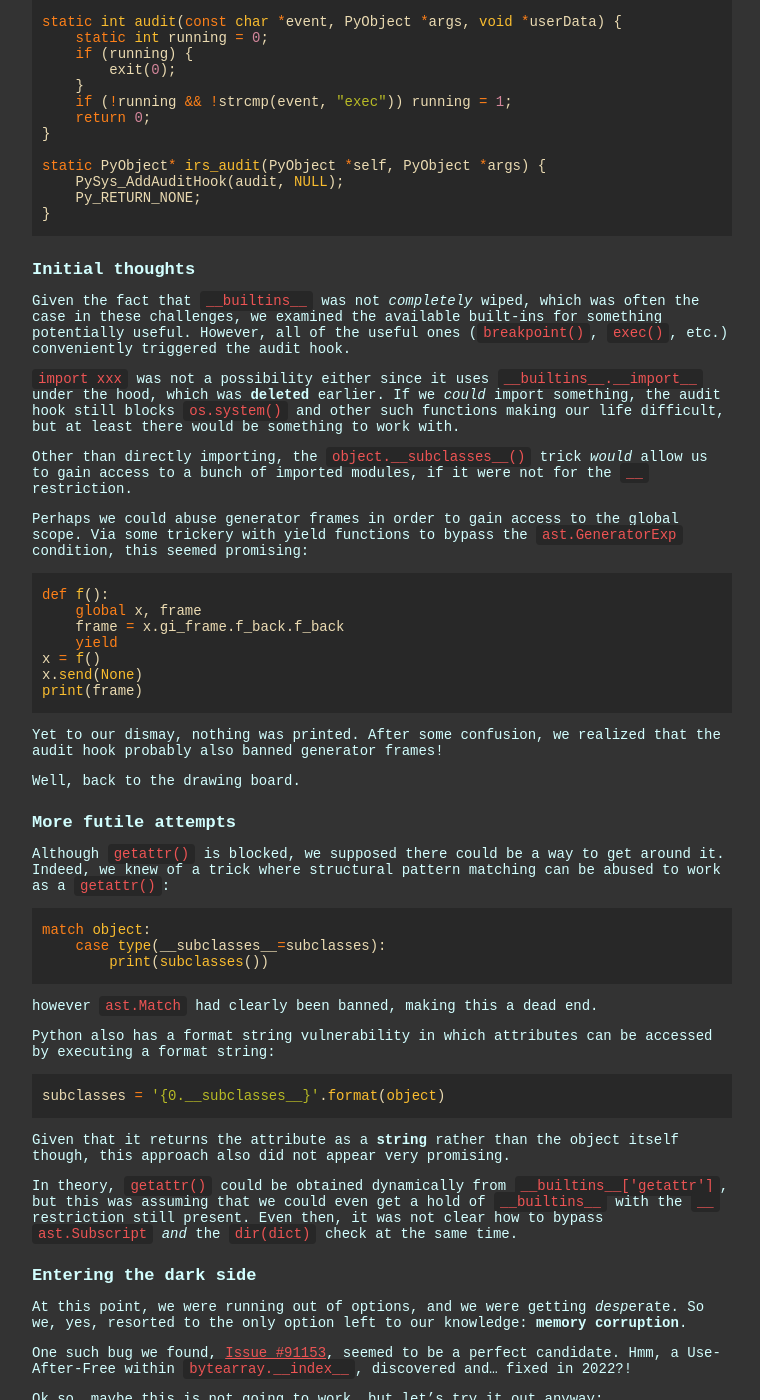
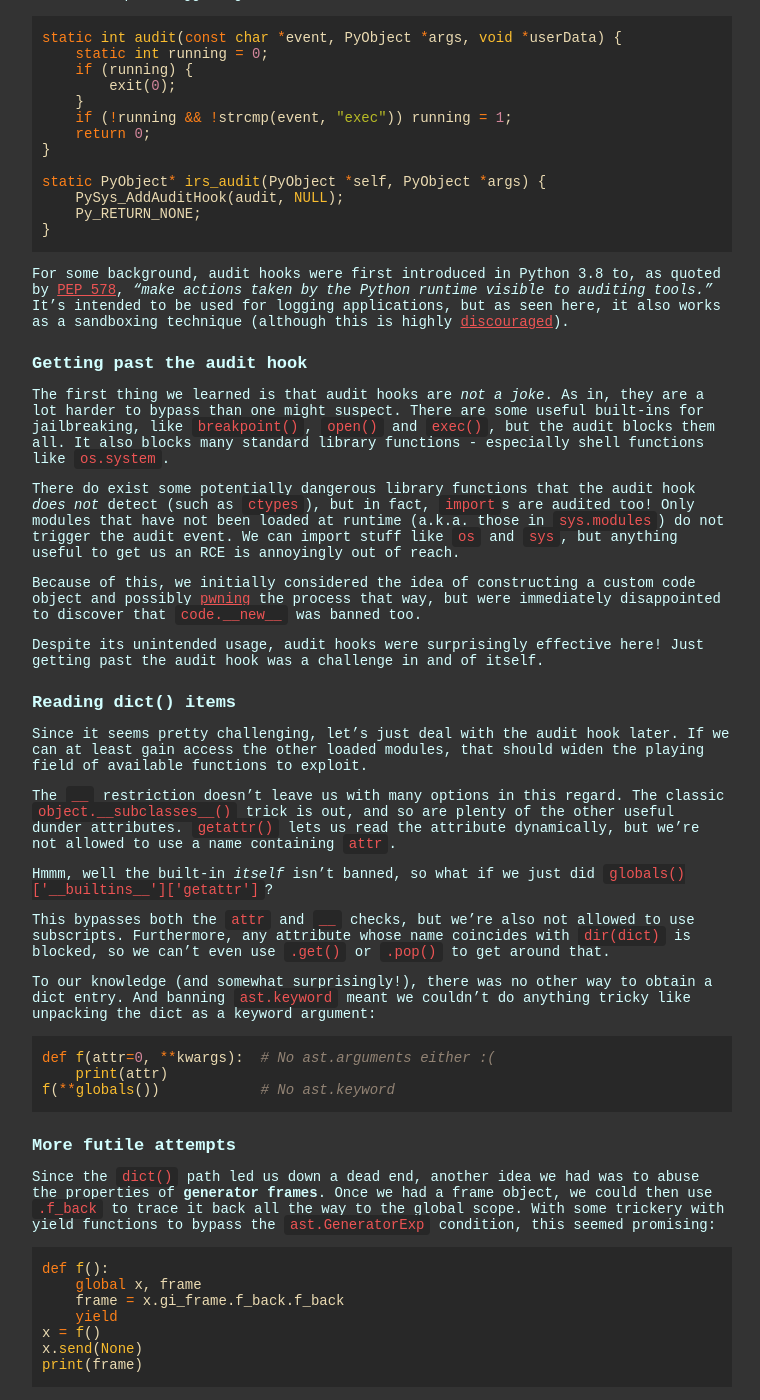
Before and after one commit to ubcctf/ubcctf.github.io, a Jekyll site: the page built from _posts/2024-02-08-dicectf2024-irs.md, in a window 1280 px wide and 1400 px high, scrolled down 1526 px. Shown: the whole window, without its empty margins (258-1018 px from the left). Built offline with Jekyll 4.4.1, drawn with Linux system fonts in a browser that asks for light colours; nearby versions of some CDN libraries; some web fonts are replaced; some of the changed text lies outside the part shown.

Commit message:
Revise irs post

````diff
--- a/_posts/2024-02-08-dicectf2024-irs.md
+++ b/_posts/2024-02-08-dicectf2024-irs.md
@@ -58,30 +58,30 @@
     exec(c, {}, {})
 ```
 
-The program accepts a multi-line input through `c`, and runs it through a series of checks to make sure
-the code isn't *dangerous*. At the end, it runs the input as Python code through an `exec`.
+The server accepts a multi-line input through the variable `c`, and runs it through a series of checks to
+make sure the code isn't **dangerous**. If all the checks pass, the input is executed as Python code via an
+`exec`.
 
-In jail challenges like this, the flag is typically located somewhere on the filesystem, meaning we'll likely
-need to obtain a shell to access it.
+In such "pyjail" challenges, the flag is usually stored somewhere on the filesystem, meaning we will likely
+need to obtain a shell or file read of some sort.
 
-Analyzing the code further, we find that it uses the `ast` module to disallow certain Python constructs in
-our code. More specifically, it bans
+Analyzing the code further, we find that it uses the `ast` module to **ban** the following Python constructs:
 
- 1. Names and attributes containing `__` or `attr`, meaning we can't use dunder attributes, as
- well as the `getattr()` and `setattr()` built-ins
+ 1. Names and attributes containing `__` or `attr`, meaning we can't use the `getattr()`
+ and `setattr()` built-ins
  2. Attributes whose names are found in `dir(dict)`
- 3. Subscript notation, with the *exception* of `del a[b]`
- 4. `*args` and `**kwargs` in function parameters
- 5. Starred expressions - `ast.Starred`, and keyword arguments - `ast.keyword`
+ 3. `*args` and `**kwargs` in function parameters
+ 4. Starred expressions - `ast.Starred`, and keyword arguments - `ast.keyword`
+ 5. Subscript notation - `ast.Subscript`, with the exception of `del a[b]`
  6. Generator expressions - `ast.GeneratorExp`
  7. Match statements - `ast.Match`
  8. With statements - `ast.With/ast.AsyncWith`
  9. Augmented assignment - `ast.AugAssign`
 
-The built-ins `__loader__`, `__import__`, `__spec__` are also deleted prior to executing the program.
+In addition, the built-ins `__loader__`, `__import__` and `__spec__` are deleted prior to executing the program.
 
-The last thing it does is run the C extension `irs.audit()`. From the `irs.c` attachment given, we see that
-it adds an audit hook which causes the program to terminate upon triggering an
+The last thing it does is run the C extension, `irs.audit()`. From the `irs.c` attachment given, we see that
+it adds an **audit hook** which causes the program to terminate upon triggering an
 [audit event](https://docs.python.org/3/library/audit_events.html):
 
 ```c
@@ -100,21 +100,58 @@
 }
 ```
 
-## Initial thoughts
+For some background, audit hooks were first introduced in Python 3.8 to, as quoted by [PEP 578](https://peps.python.org/pep-0578/),
+*"make actions taken by the Python runtime visible to auditing tools."* It's intended to be used for logging
+applications, but as seen here, it also works as a sandboxing technique (although this is highly
+[discouraged](https://peps.python.org/pep-0578/#why-not-a-sandbox)).
 
-Given the fact that `__builtins__` was not *completely* wiped, which was often the case in these challenges,
-we examined the available built-ins for something potentially useful. However, all of the useful ones
-(`breakpoint()`, `exec()`, etc.) conveniently triggered the audit hook.
+## Getting past the audit hook
 
-`import xxx` was not a possibility either since it uses `__builtins__.__import__` under the hood, which was
-**deleted** earlier. If we *could* import something, the audit hook still blocks `os.system()` and other such
-functions making our life difficult, but at least there would be something to work with.
+The first thing we learned is that audit hooks are *not a joke*. As in, they are a lot harder to bypass than
+one might suspect. There are some useful built-ins for jailbreaking, like `breakpoint()`, `open()` and `exec()`, but the audit blocks them all. It also blocks many standard library functions - especially shell functions
+like `os.system`.
 
-Other than directly importing, the `object.__subclasses__()` trick *would* allow us to gain access to a bunch
-of imported modules, if it were not for the `__` restriction.
+There do exist some potentially dangerous library functions that the audit hook *does not* detect (such as
+`ctypes`), but in fact, `import`s are audited too! Only modules that have not been loaded at runtime
+(a.k.a. those in `sys.modules`) do not trigger the audit event. We can import stuff like `os` and `sys`, but
+anything useful to get us an RCE is annoyingly out of reach.
 
-Perhaps we could abuse generator frames in order to gain access to the global scope. Via some trickery
-with yield functions to bypass the `ast.GeneratorExp` condition, this seemed promising:
+Because of this, we initially considered the idea of constructing a custom code object and possibly
+[pwning](https://doar-e.github.io/blog/2014/04/17/deep-dive-into-pythons-vm-story-of-load_const-bug/) the
+process that way, but were immediately disappointed to discover that `code.__new__` was banned too.
+
+Despite its unintended usage, audit hooks were surprisingly effective here! Just getting past the audit hook
+was a challenge in and of itself.
+
+## Reading dict() items
+
+Since it seems pretty challenging, let's just deal with the audit hook later. If we can at least gain access
+the other loaded modules, that should widen the playing field of available functions to exploit.
+
+The `__` restriction doesn't leave us with many options in this regard. The classic `object.__subclasses__()`
+trick is out, and so are plenty of the other useful dunder attributes. `getattr()` lets us read the attribute
+dynamically, but we're not allowed to use a name containing `attr`.
+
+Hmmm, well the built-in *itself* isn't banned, so what if we just did `globals()['__builtins__']['getattr']`?
+
+This bypasses both the `attr` and `__` checks, but we're also not allowed to use subscripts. Furthermore, any
+attribute whose name coincides with `dir(dict)` is blocked, so we can't even use `.get()` or `.pop()` to get
+around that.
+
+To our knowledge (and somewhat surprisingly!), there was no other way to obtain a dict entry. And banning
+`ast.keyword` meant we couldn't do anything tricky like unpacking the dict as a keyword argument:
+
+```py
+def f(attr=0, **kwargs):  # No ast.arguments either :(
+    print(attr)
+f(**globals())            # No ast.keyword
+```
+
+## More futile attempts
+
+Since the `dict()` path led us down a dead end, another idea we had was to abuse the properties of **generator
+frames**. Once we had a frame object, we could then use `.f_back` to trace it back all the way to the global scope. With some trickery with yield functions to
+bypass the `ast.GeneratorExp` condition, this seemed promising:
 
 ```py
 def f():
@@ -126,15 +163,20 @@
 print(frame)
 ```
 
-Yet to our dismay, nothing was printed. After some confusion, we realized that the audit hook probably also
-banned generator frames!
+However, when we ran the script, nothing printed out. After some confusion, we realized that the audit
+hook probably also banned generator frames! (yep, they
+[did](https://github.com/python/cpython/pull/24182)).
 
-Well, back to the drawing board.
+And well, even if they didn't, the only useful attributes we can extract from the frame object are `f_code`
+(which is useless because code objects are banned), `f_builtins` (which returns a dict that we can't access
+anyway), and `f_globals` (useless for the same reason as `f_builtins`).
 
-## More futile attempts
+Now, perhaps we could get some information from understanding why certain things were banned. The suspicious
+one was definitely the fact that `del a[b]` was allowed - the only case where we could use subscripts.
+However, we couldn't find a use for it given that we can't actually read the value that's being deleted.
 
-Although `getattr()` is blocked, we supposed there could be a way to get around it. Indeed, we knew of a trick
-where structural pattern matching can be abused to work as a `getattr()`:
+Another banned item was `ast.Match`. This time, we knew that it was because structural pattern matching
+could be abused to work as a `getattr()`:
 
 ```py
 match object:
@@ -142,7 +184,7 @@
         print(subclasses())
 ```
 
-however `ast.Match` had clearly been banned, making this a dead end.
+It would've been cool if the solution was based off this trick, but alas, the author was one step ahead of us.
 
 Python also has a format string vulnerability in which attributes can be accessed by executing a format string:
 
@@ -150,22 +192,17 @@
 subclasses = '{0.__subclasses__}'.format(object)
 ```
 
-Given that it returns the attribute as a **string** rather than the object itself though, this approach also
+But because it returns the attribute as a **string** rather than the object itself though, this approach also
 did not appear very promising.
-
-In theory, `getattr()` could be obtained dynamically from `__builtins__['getattr']`, but this was assuming
-that we could even get a hold of `__builtins__` with the `__` restriction still present. Even then, it was not
-clear how to bypass `ast.Subscript` *and* the `dir(dict)` check at the same time.
 
 ## Entering the dark side
 
-At this point, we were running out of options, and we were getting *desp*erate. So we, yes, resorted to the
-only option left to our knowledge: **memory corruption**.
+At this point, we were getting *desp*erate. So we, yes, resorted to our option left:
+**memory corruption**.
 
-One such bug we found, [Issue #91153](https://github.com/python/cpython/issues/91153), seemed to be a
-perfect candidate. Hmm, a Use-After-Free within `bytearray.__index__`, discovered and... fixed in 2022?!
-
-Ok so, maybe this is not going to work, but let's try it out anyway:
+One bug in particular, [Issue #91153](https://github.com/python/cpython/issues/91153), was a Use-After-Free
+in `bytearray.__index__`. The interesting thing about this issue is that it was closed with a fix in 2022,
+but it still in fact works on the latest version! We can try out the PoC:
 
 ```py
 # uaf.py
@@ -189,9 +226,7 @@
 100
 ```
 
-Ok, that's a bit strange... 250 does not equal 100. But we're on the latest version of Python.
-
-Well, it turns out that the bug *wasn't* fixed, and it had been sitting there the whole time!
+The expected output is clearly `250`, but it outputs `100` instead!
 
 ## UAF exploit
 
@@ -256,11 +291,11 @@
 }
 ```
 
-Let's construct an execution timeline of what happens from start to end of the Python program (credits to
-[@nneonneo](../../../authors/Nneonneo) for the dissection):
+Let's construct an execution timeline of what happens from start to end of the Python program (explanation by
+[@nneonneo](../../../authors/Nneonneo)):
 
- 1. Allocate `uaf`, a bytearray with a 56-byte backing buffer.
- 2. Call `bytearray_ass_subscript(uaf, 23, B())`.
+ 1. `uaf` is allocated as a bytearray with a 56-byte backing buffer.
+ 2. `uaf[23] = B()` calls `bytearray_ass_subscript(uaf, 23, B())`.
  3. `buf = PyByteArray_AS_STRING(self);` caches `buf` to point to the backing buffer.
  4. `_getbytevalue` is called to turn `B()` into a byte, which invokes `B.__index__`.
  5. `B.__index__` clears `uaf`, which frees its backing buffer.
@@ -276,10 +311,10 @@
 read/write to any arbitrary address.
 
 `uaf[id(250) + 24] = 100` simply makes use of the fact that small integers are cached in a `small_ints[]`
-array in memory, and reassigning offset 24 overwrites the value field.
+array in memory, and reassigning offset 24 overwrites the value field of `250` to equal `100`.
 
-The code also includes a `GH-91153:` comment of the bug fix. If we read it carefully, we realize that it
-does *nothing* to prevent this exploit from working, except forcing Step 7) so as to trick Python into
+The code also includes a `// GH-91153:` comment of the bug fix. If we read it carefully, we realize that it
+does nothing to prevent this exploit from working, except forcing Step 7) so as to trick Python into
 thinking the bytearray hadn't changed size.
 
-This is all trivially fixable by simply not caching `buf`.
+This bug can easily be fixed by not caching `buf`.
````
